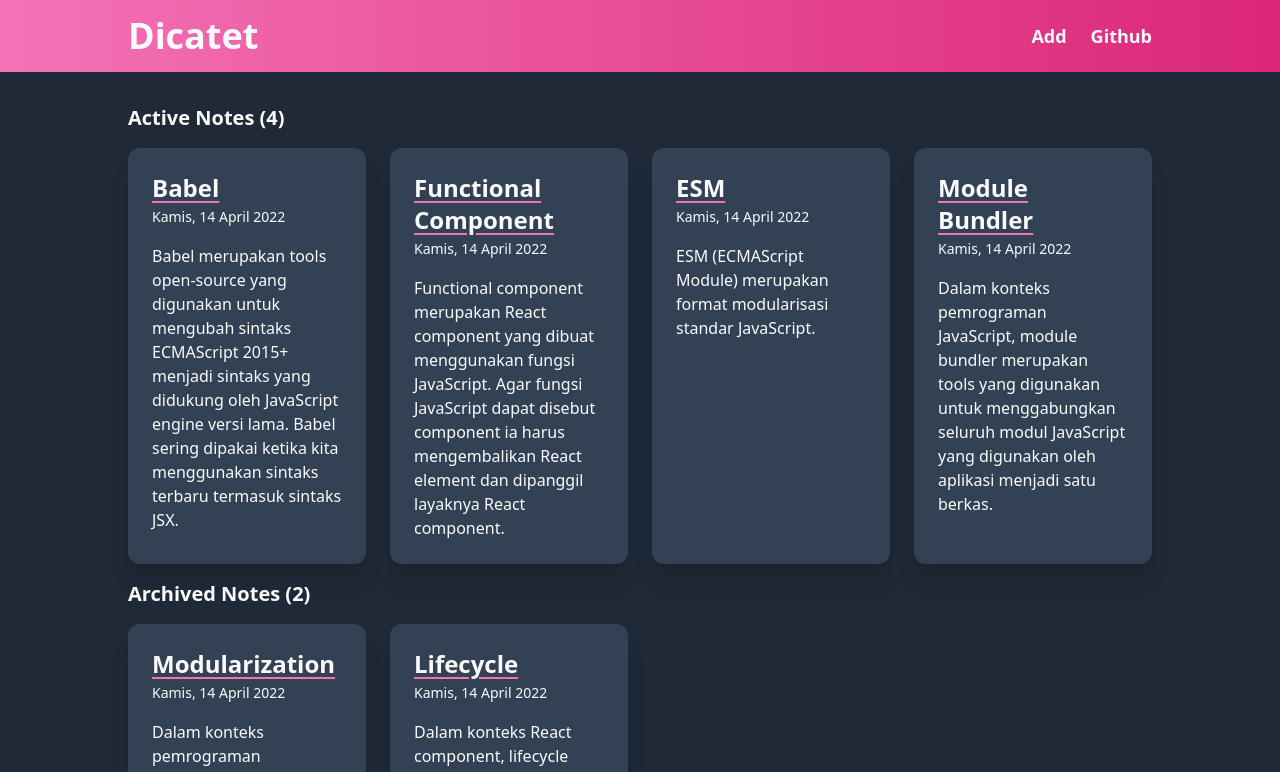
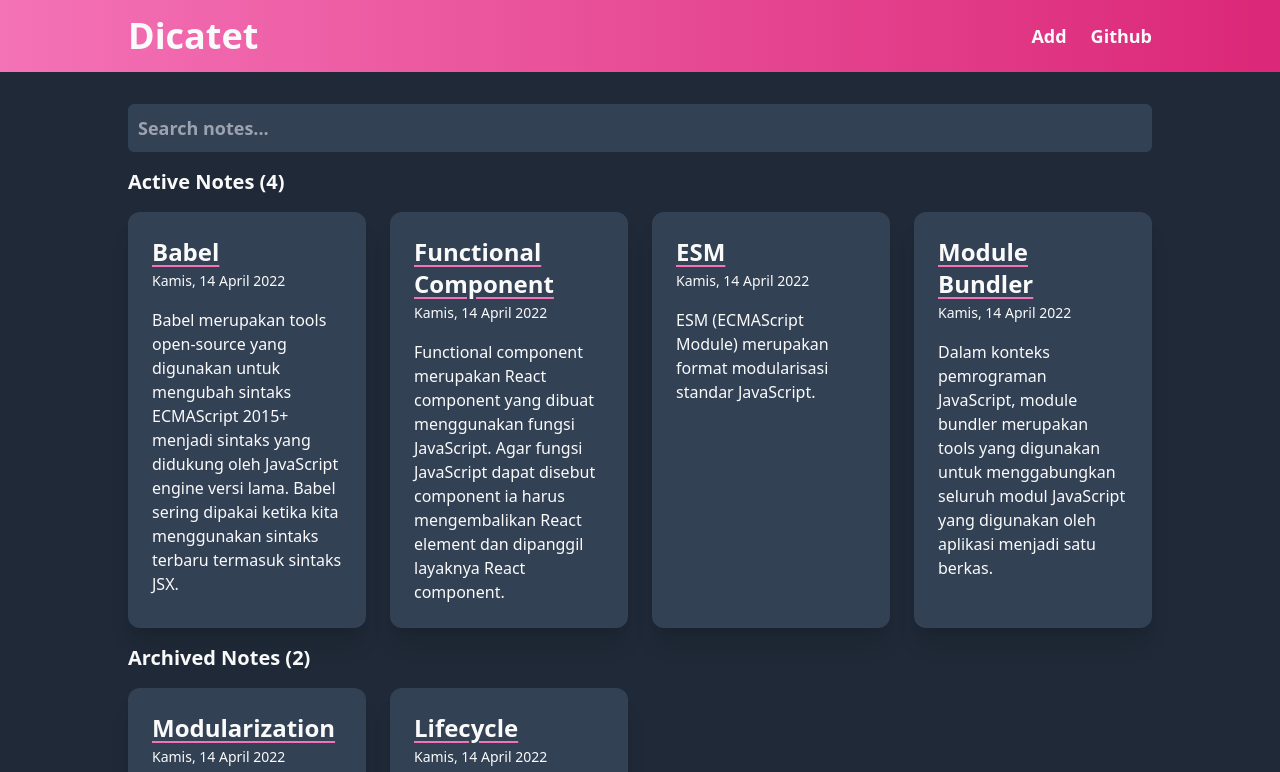
Before and after one commit to fajar13k/dicatet, a React (Vite) app: page / in a window 1280 px wide. Shown: the top 772 px of the page. Built offline with nearby package versions, Linux system fonts and the light colour scheme.

Commit message:
Add search function

```diff
--- a/index.html
+++ b/index.html
@@ -4,7 +4,7 @@
     <meta charset="UTF-8" />
     <link rel="icon" type="image/svg+xml" href="/vite.svg" />
     <meta name="viewport" content="width=device-width, initial-scale=1.0" />
-    <title>Vite + React</title>
+    <title>Dicoding React Fundamentals Submission 1</title>
   </head>
   <body>
     <div id="root"></div>
--- a/src/components/NoteAction.jsx
+++ b/src/components/NoteAction.jsx
@@ -1,5 +1,6 @@
 import React from 'react';
 import { useNavigate } from 'react-router-dom';
+import PropTypes from 'prop-types';
 import { archiveNote, deleteNote, unarchiveNote } from '../utils/local-data';
 import ArchiveButton from './Button/ArchiveButton';
 import DeleteButton from './Button/DeleteButton';
@@ -34,3 +35,8 @@ export default function NoteAction({ id, noteStatus }) {
     </div>
   )
 }
+
+NoteAction.propTypes = {
+  id: PropTypes.string.isRequired,
+  noteStatus: PropTypes.bool.isRequired
+}
--- /dev/null
+++ b/src/components/SearchBar.jsx
@@ -0,0 +1,19 @@
+import React from 'react';
+import PropTypes from 'prop-types';
+
+export default function SearchBar({ keyword, setKeyword }) {
+  return (
+    <input
+      className="bg-slate-700 font-semibold text-lg rounded-md block w-full p-2.5 focus:outline focus:outline-pink-600"
+      type="text"
+      placeholder="Search notes..."
+      value={keyword}
+      onChange={(e) => setKeyword(e.target.value)}
+    />
+  )
+}
+
+SearchBar.propTypes = {
+  keyword: PropTypes.string.isRequired,
+  setKeyword: PropTypes.func.isRequired
+}
--- a/src/pages/HomePage.jsx
+++ b/src/pages/HomePage.jsx
@@ -1,17 +1,40 @@
 import React, { useState } from "react";
+import { useEffect } from "react";
 import NoteList from "../components/NoteList";
-import { getActiveNotes, getArchivedNotes } from "../utils/local-data";
+import SearchBar from "../components/SearchBar";
+import { getAllNotes } from "../utils/local-data";
 
 function HomePage() {
-  const [activeNotes, setActiveNotes] = useState(getActiveNotes());
-  const [archivedNotes, setArchivedNotes] = useState(getArchivedNotes());
+  const [notes, setNotes] = useState(getAllNotes());
+  const [searchedNotes, setSearchedNotes] = useState([]);
+  const [keyword, setKeyword] = useState("");
+
+  const activeNotes = (searchedNotes || notes).filter((note) => !note.archived);
+  const archivedNotes = (searchedNotes || notes).filter((note) => note.archived);
+
+  useEffect(() => {
+    setSearchedNotes(notes.filter((note) => note.title.toLowerCase().includes(keyword.toLowerCase())));
+  }, [keyword, notes]);
 
   return (
     <section>
-      <h2 className="font-semibold text-xl mb-4">Active Notes ({`${activeNotes.length}`})</h2>
-      {activeNotes.length > 0 ? (<NoteList notes={activeNotes} />) : (<p>No active notes!</p>)}
-      <h2 className="font-semibold text-xl my-4">Archived Notes ({`${archivedNotes.length}`})</h2>
-      {archivedNotes.length > 0 ? (<NoteList notes={archivedNotes} />) : (<p>No archived notes!</p>)}
+      <SearchBar keyword={keyword} setKeyword={setKeyword} />
+      <h2 className="font-semibold text-xl my-4">
+        Active Notes ({`${activeNotes.length}`})
+      </h2>
+      {activeNotes.length > 0 ? (
+        <NoteList notes={activeNotes} />
+      ) : (
+        <p>No active notes!</p>
+      )}
+      <h2 className="font-semibold text-xl my-4">
+        Archived Notes ({`${archivedNotes.length}`})
+      </h2>
+      {archivedNotes.length > 0 ? (
+        <NoteList notes={archivedNotes} />
+      ) : (
+        <p>No archived notes!</p>
+      )}
     </section>
   );
 }
```
